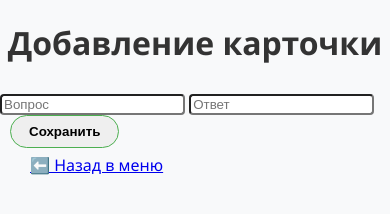
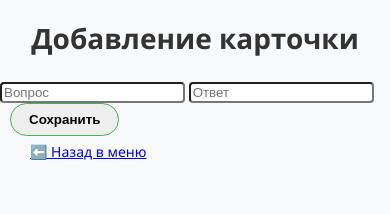
Before and after one commit to Chetvertb/SRS_web, a plain HTML site: page static/add_cards.html in a window 390 px wide. Drawn offline with Linux system fonts and the light colour scheme.

Commit message:
mobile screen settings

```diff
--- a/static/style.css
+++ b/static/style.css
@@ -202,3 +202,22 @@
 }
 .feature-card h3 { color: #2c3e50; margin-top: 0; }
 .feature-card p { font-size: 14px; margin-bottom: 0; }
+
+
+@media screen and (max-width: 768px) {
+    .container {
+        width: 100%; /* Растягиваем на весь экран */
+        flex-direction: column; /* Элементы встают друг под друга, а не в ряд */
+    }
+
+    .sidebar {
+        width: 100%; /* Боковая панель тоже становится во всю ширину */
+    }
+}
+
+/* Если экран совсем маленький (например, старые телефоны до 480px): */
+@media screen and (max-width: 480px) {
+    body {
+        font-size: 14px; /* Уменьшаем шрифт */
+    }
+}
```
Also changed, not shown: static/index.html (+1 -0 lines).
